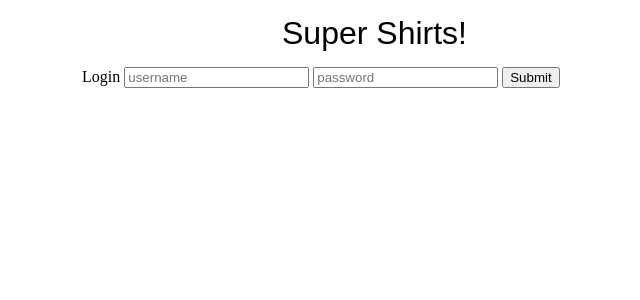
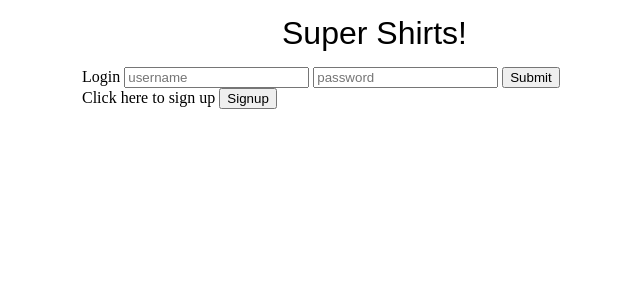
Before and after one commit to Pranavnkom/College-Attire-Trader, a Python web app: template templates/Login.html in a window 1280 px wide. Shown: the top 300 px of the page, without its empty margins (258-898 px from the left). Run offline with Jinja, Linux system fonts and the light colour scheme; the template is opened without the code that fills it, so the values that code supplies are empty; grey boxes are pictures that could not be loaded.

Commit message:
10:11 (HTML)

```diff
--- a/templates/Login.html
+++ b/templates/Login.html
@@ -20,6 +20,12 @@
     <input type="text" name="password" placeholder="password" value="">
     <input type="submit" value="Submit">
   </form>
+  <form>
+    <div id="signup-popup" class="signup-container">
+      <form method="post" class="username-form"
+        <label>Click here to sign up</label>
+        <input type="Submit" value="Signup">
+
 </div>
     </body>
   </head>
```
